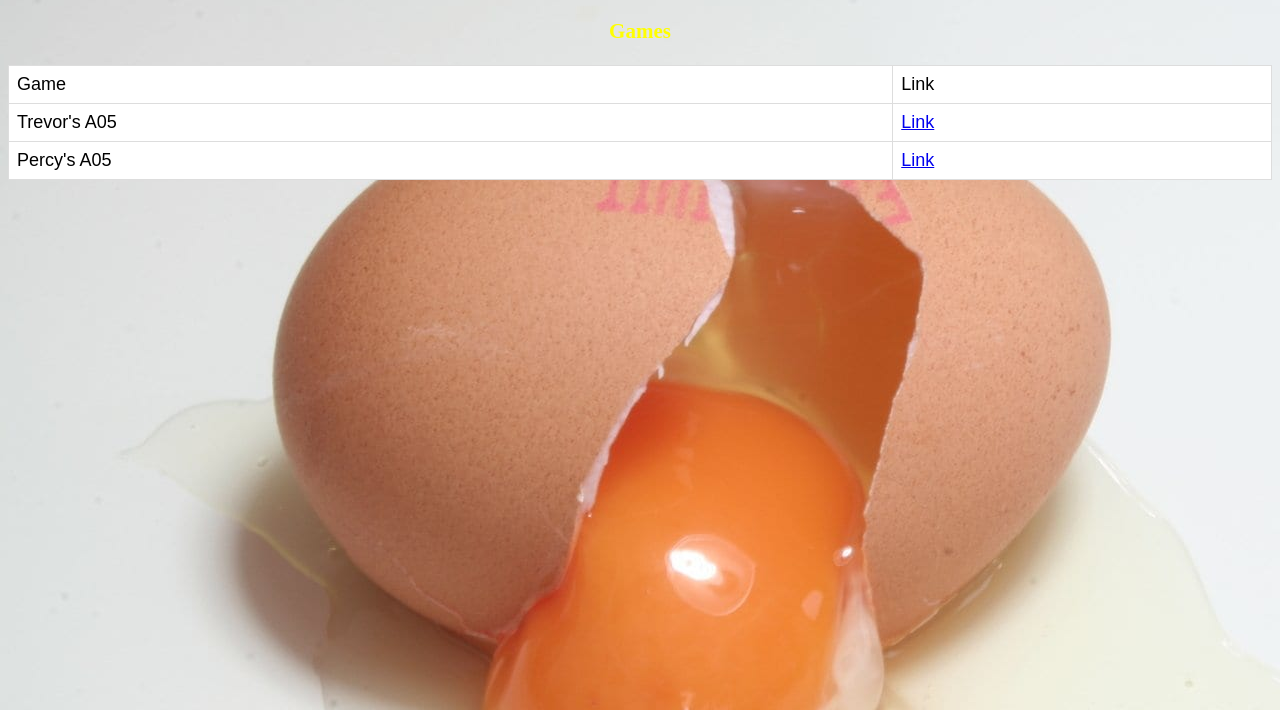
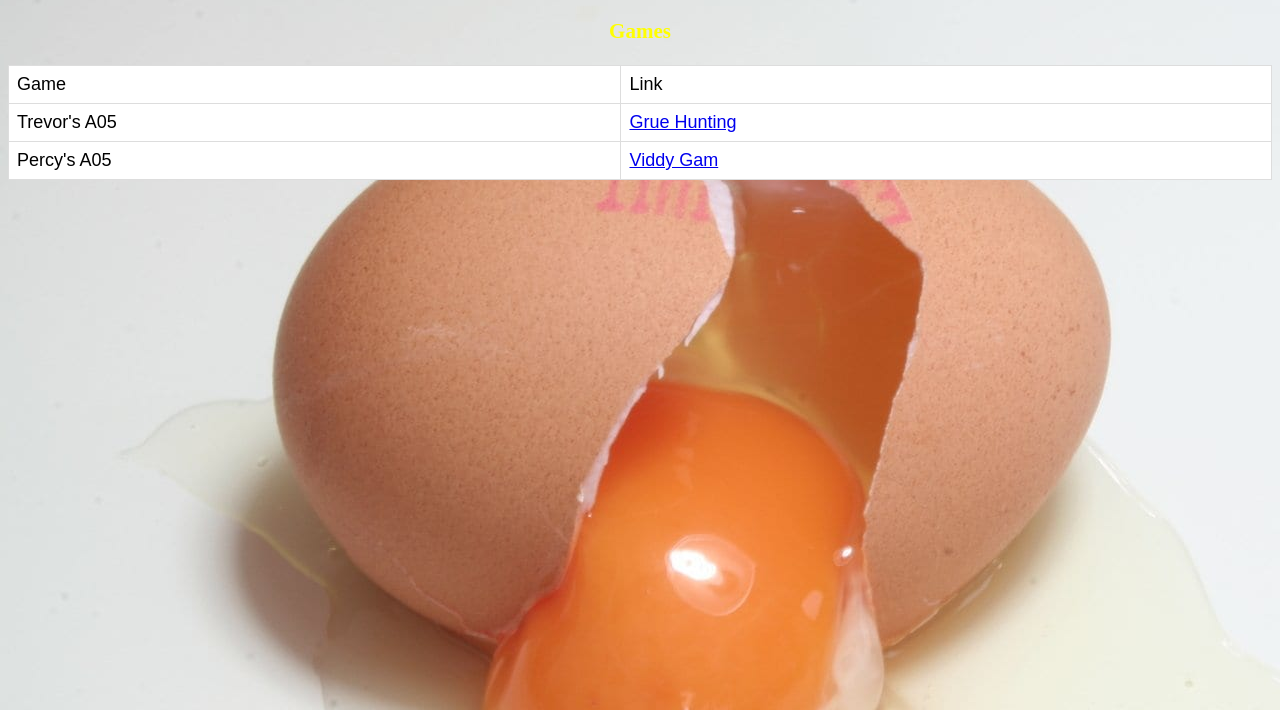
Before and after one commit to TNWing/TNWing.github.io, a plain HTML site: page index.html in a window 1280 px wide. Shown: the part 90-800 px from the top of the page. Drawn offline with Linux system fonts and the light colour scheme.

Commit message:
Update index.html

```diff
--- a/index.html
+++ b/index.html
@@ -82,11 +82,11 @@
     </tr>
     <tr>
       <td>Trevor's A05</td>
-      <td><a href="A05/Trevor/game.html">Link</a></td>
+      <td><a href="A05/Trevor/game.html">Grue Hunting</a></td>
     </tr>
     <tr>
       <td>Percy's A05</td>
-      <td><a href="A05/Percy/game.html">Link</a></td>
+      <td><a href="A05/Percy/game.html">Viddy Gam</a></td>
     </tr>
     </Table>
    <br></br>
```
